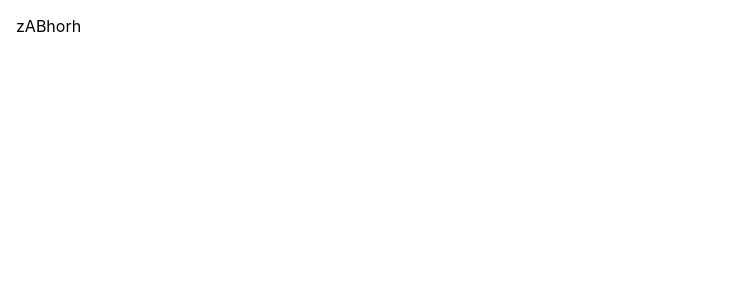
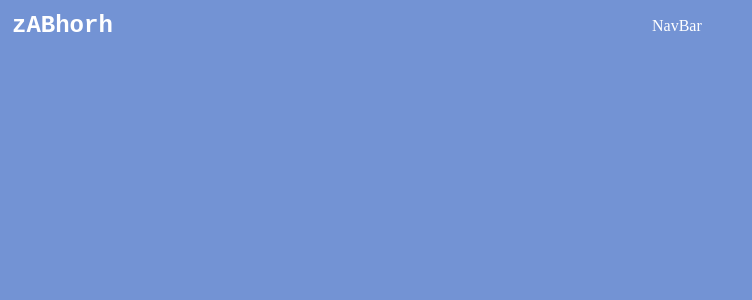
Before and after one commit to tomrod10/personal-website, a React (Create React App) app in the folder personal-website/: page / in a window 1280 px wide. Shown: the top 300 px of the page, without its empty margins (0-752 px from the left). Built offline with nearby package versions, Linux system fonts and the light colour scheme.

Commit message:
organized styles, created a common data file and created NavBar component

```diff
--- a/personal-website/src/App.js
+++ b/personal-website/src/App.js
@@ -1,9 +1,10 @@
 import React from 'react'
 import { HomePage } from './components/HomePage/HomePage.tsx'
+import styles from './App.module.css'
 
 function App() {
   return (
-    <div>
+    <div className={styles.app}>
       <HomePage />
     </div>
   );
--- /dev/null
+++ b/personal-website/src/App.module.css
@@ -0,0 +1,9 @@
+@import './styles/core-styles.css';
+
+.app {
+  background-color: #7393d4;
+  min-height: 100vh;
+  display: flex;
+  flex-direction: column;
+  color: white;
+}
--- a/personal-website/src/components/Header/Header.module.css
+++ b/personal-website/src/components/Header/Header.module.css
@@ -1,22 +1,8 @@
 @import '../../styles/core-styles.css';
 
-.test{
-  padding: var(--spacer);
+.header{
+  display: flex;
+  padding: var(--spacerS);
   align-items: center;
+  flex-direction: row;
 }
-
-.App-logo {
-  height: 40vmin;
-  pointer-events: none;
-}
-
-.App-header {
-  background-color: #282c34;
-  min-height: 100vh;
-  display: flex;
-  flex-direction: column;
-  align-items: center;
-  justify-content: center;
-  font-size: calc(10px + 2vmin);
-  color: white;
-}
--- a/personal-website/src/components/Header/Header.tsx
+++ b/personal-website/src/components/Header/Header.tsx
@@ -1,13 +1,15 @@
 import React from "react";
 
 import { Title } from './Title.tsx'
+import { NavBar } from './NabBar.tsx';
 
 import styles from './Header.module.css';
 
 export const Header: React.FC = () => {
   return (
-    <div className={styles.test}>
-      <Title title={'zABhorh'} />
+    <div className={styles.header}>
+      <Title />
+      <NavBar />
     </div>
   )
 }
--- /dev/null
+++ b/personal-website/src/components/Header/NabBar.tsx
@@ -0,0 +1,9 @@
+import React from "react";
+
+export const NavBar = () => {
+  return(
+    <div>
+      {'NavBar'}
+    </div>
+  )
+}
--- /dev/null
+++ b/personal-website/src/components/Header/Title.module.css
@@ -0,0 +1,7 @@
+@import '../../styles/core-styles.css';
+
+.title {
+  font-size: var(--fontSizeL);
+  font-weight: var(--fontWeight4);
+  font-family: var(--fontFamilyMono1);
+}
--- a/personal-website/src/components/Header/Title.tsx
+++ b/personal-website/src/components/Header/Title.tsx
@@ -1,14 +1,11 @@
 import React from "react";
+import { websiteTitle } from '../../core-data/website-data.ts'
+import styles from './Title.module.css'
 
-interface mainTitle {
-  title: String
-}
-
-export const Title: React.ReactNode = (mainTitle: mainTitle) => {
-  const { title } = mainTitle
+export const Title: React.ReactNode = () => {
   return(
-    <div>
-      {title}
+    <div className={styles.title}>
+      {websiteTitle}
     </div>
   )
 }
--- /dev/null
+++ b/personal-website/src/core-data/website-data.ts
@@ -0,0 +1,3 @@
+// Common data used site wide
+
+export const websiteTitle: String = 'zABhorh'
--- a/personal-website/src/index.css
+++ b/personal-website/src/index.css
@@ -4,7 +4,7 @@ body, div, h1,h2, h3, h4, h5, h6, p,ul
   padding: 0;
   height: 100%;
   width: 100%;
-  font-family: -apple-system, BlinkMacSystemFont, 'Segoe UI', 'Roboto', 'Oxygen',
+  font-family: -apple-system, BlinkMacSystemFont, 'Segoe UI', 'Roboto' 'Roboto Mono', 'Oxygen',
     'Ubuntu', 'Cantarell', 'Fira Sans', 'Droid Sans', 'Helvetica Neue',
     sans-serif;
   -webkit-font-smoothing: antialiased;
--- a/personal-website/src/styles/core-styles.css
+++ b/personal-website/src/styles/core-styles.css
@@ -10,8 +10,10 @@
   --fontSizeXS: 10px;
   --fontSizeS: 12px;
   --fontSizeM: 14px;
-  --fontSizeL: 16px;
-  --fontSize: 24px;
+  --fontSize: 16px;
+  --fontSizeL: 24px;
+  --fontSizeXL: 36px;
+  --fontSizeXXL: 48px;
 
   --fontWeight1: 200;
   --fontWeight2: 400;
@@ -19,7 +21,7 @@
   --fontWeight4: 800;
 
   --fontFamily1: 'Roboto', sans-serif;
-  --fontFamilyMono1: 'Roboto Mono', sans-serif;
+  --fontFamilyMono1: 'Roboto Mono', monospace;
 
   --borderRadiousS: 2px;
   --borderRadius: 4px;
```
